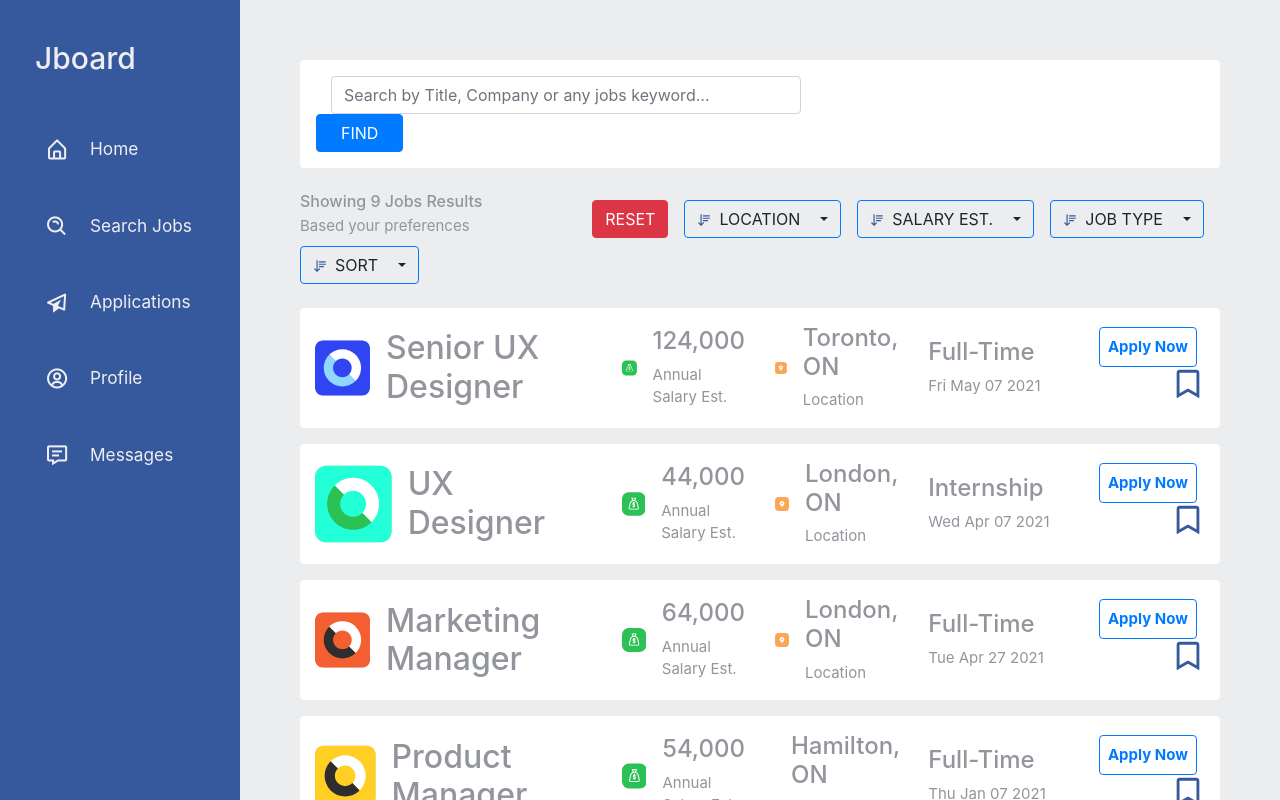
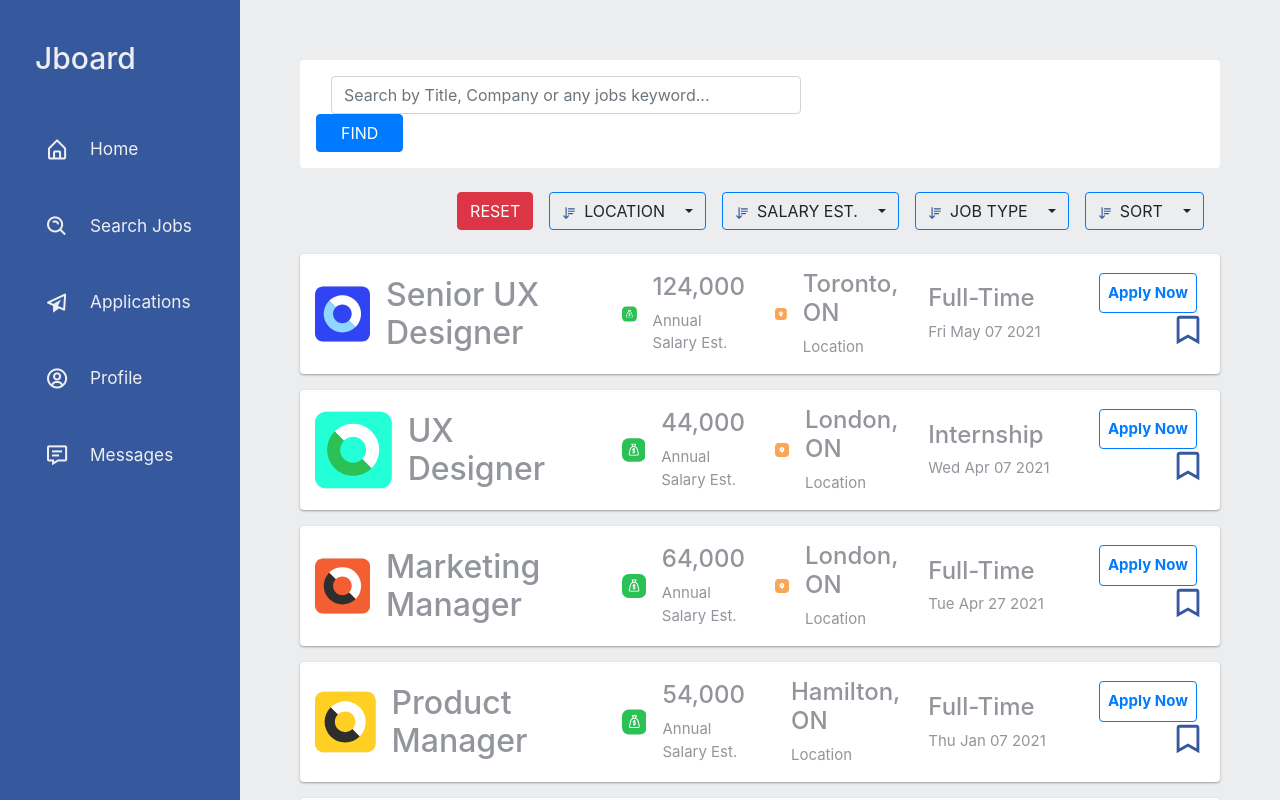
Before and after one commit to 9714park/Job-Board, a React (Create React App) app: page /jobs in a window 1280 px wide. Shown: the top 800 px of the page. Built offline with nearby package versions, Linux system fonts and the light colour scheme.

Commit message:
Add modals for job descriptions.

```diff
--- a/src/App.css
+++ b/src/App.css
@@ -7,4 +7,5 @@
   padding: 60px;
   color: var(--third-color);
   background-color: var(--fourth-color);
+  min-height: 100%;
 }
--- /dev/null
+++ b/src/components/jobs/JobDescription.js
@@ -0,0 +1,21 @@
+import React from 'react';
+import { Modal, Button } from 'react-bootstrap';
+
+function JobDescription(props) {
+  const { job } = props;
+  return (
+    <Modal show={props.show} onHide={props.close}>
+      <Modal.Header closeButton>
+        <Modal.Title>{job.title}</Modal.Title>
+      </Modal.Header>
+      <Modal.Body>Woohoo, you're reading this text in a modal!</Modal.Body>
+      <Modal.Footer>
+        <Button variant='danger' onClick={props.close}>
+          Close
+        </Button>
+      </Modal.Footer>
+    </Modal>
+  );
+}
+
+export default JobDescription;
--- a/src/components/jobs/SearchJobs.css
+++ b/src/components/jobs/SearchJobs.css
@@ -1,5 +1,15 @@
 .search-job .form-control {
   width: 60%;
+}
+
+.search-row {
+  box-shadow: 0 1px 3px rgba(0, 0, 0, 0.12), 0 1px 2px rgba(0, 0, 0, 0.24);
+  cursor: pointer;
+}
+
+.search-row:hover {
+  padding: 1px 0 0 1px;
+  box-shadow: 0 5px 5px rgba(0, 0, 0, 0.20), 0 3px 3px rgba(0, 0, 0, 0.22);
 }
 
 .search-row .bookmark__enabled, .search-row .bookmark__disabled {
--- a/src/components/jobs/SearchJobs.js
+++ b/src/components/jobs/SearchJobs.js
@@ -1,9 +1,11 @@
-import React, { Fragment, useState, useEffect } from 'react';
-import { Link, useParams } from 'react-router-dom';
+import React, { Fragment, useState } from 'react';
+import { Link } from 'react-router-dom';
+import JobDescription from './JobDescription';
 import SearchFilter from './SearchFilter';
 import './SearchJobs.css';
 
 function SearchJobs() {
+  /* Dummy Date */
   const dummyJobList = [
     {
       id: 1,
@@ -96,9 +98,22 @@ function SearchJobs() {
       fill: ['#D3D3D3', '#FFCF23', '#2E2E2E'],
     },
   ];
+
+  /* Use State */
   const [jobList, setJobList] = useState(dummyJobList);
   const [searchInput, setSearchInput] = useState('');
+  const [show, setShow] = useState(false);
+  const [selectedJob, setSelectedJob] = useState({});
 
+  const handleClose = () => setShow(false);
+  const handleShow = () => setShow(true);
+
+  const handleJobSelected = (job) => {
+    setSelectedJob(job);
+    handleShow();
+  };
+
+  /* Filter Logic */
   const filterJobList = (filterObj) => {
     const { location, salary, type } = filterObj;
     let filteredJobList = dummyJobList;
@@ -119,6 +134,7 @@ function SearchJobs() {
     setJobList(filteredJobList);
   };
 
+  /* Search Input Logic */
   const onSearchInput = (event) => {
     setSearchInput(event.target.value);
   };
@@ -135,12 +151,14 @@ function SearchJobs() {
     }
   };
 
+  /* Reset Logic */
   const onReset = () => {
     setSearchInput('');
   };
 
   return (
     <Fragment>
+      <JobDescription show={show} close={handleClose} job={selectedJob} />
       <div className='d-flex align-items-center flex-wrap search-job bg-white rounded py-3 px-md-3 px-0 mb-4'>
         <div className='col-lg-11 d-md-flex'>
           <input
@@ -156,13 +174,7 @@ function SearchJobs() {
         </button>
       </div>
 
-      <div className='d-flex flex-wrap mb-4 align-items-center search-filter'>
-        <div className='mr-auto mb-2 pr-2'>
-          <h6 className='text-black fs-16 font-w600 mb-1'>
-            Showing {jobList.length} Jobs Results
-          </h6>
-          <span className='fs-14'>Based your preferences</span>
-        </div>
+      <div className='d-flex flex-wrap mb-4 align-items-center justify-content-end search-filter'>
         <SearchFilter onFilter={filterJobList} onReset={onReset} />
       </div>
       <div className='row'>
@@ -171,7 +183,8 @@ function SearchJobs() {
             return (
               <div
                 className='d-flex flex-wrap search-row bg-white py-3 mb-3 rounded justify-content-between align-items-center'
-                key={job.id}>
+                key={job.id}
+                onClick={handleJobSelected.bind(this, job)}>
                 <div className='d-flex col-xl-4 col-xxl-3 col-lg-4 col-sm-6 align-items-center'>
                   <svg
                     className='mr-3'
@@ -198,11 +211,7 @@ function SearchJobs() {
                     />
                   </svg>
                   <div>
-                    <h2 className='title'>
-                      <Link to='/profile' className='text-black'>
-                        {job.title}
-                      </Link>
-                    </h2>
+                    <h2 className='title'>{job.title}</h2>
                   </div>
                 </div>
                 <div className='d-flex col-xl-2 col-lg-4 col-sm-6 align-items-center'>
@@ -273,7 +282,6 @@ function SearchJobs() {
                     <span>Location</span>
                   </div>
                 </div>
-
                 <div className='d-flex col-xl-2 col-lg-4 col-sm-6 mt-lg-0 mt-3 align-items-center '>
                   <div>
                     <h4 className='sub-title text-black'>{job.type}</h4>
@@ -312,6 +320,12 @@ function SearchJobs() {
             );
           })}
         </div>
+        <div className='mr-auto ml-3 mt-4 pr-2'>
+          <h6 className='text-black fs-16 font-w600 mb-1'>
+            Showing {jobList.length} Jobs Results
+          </h6>
+          <span className='fs-14'>Based your preferences</span>
+        </div>
       </div>
     </Fragment>
   );
```
Also changed, not shown: 1 other file (tests, documents, lock files or other folders).
